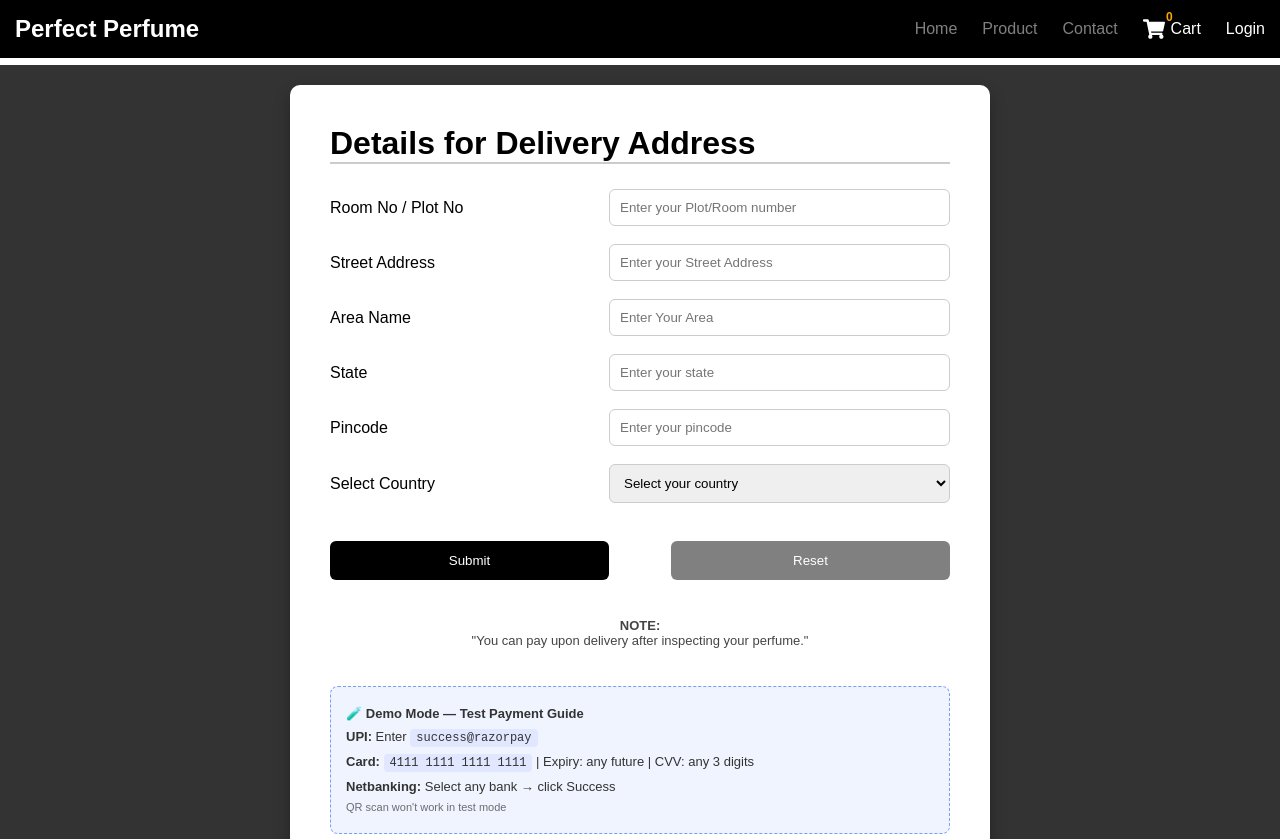
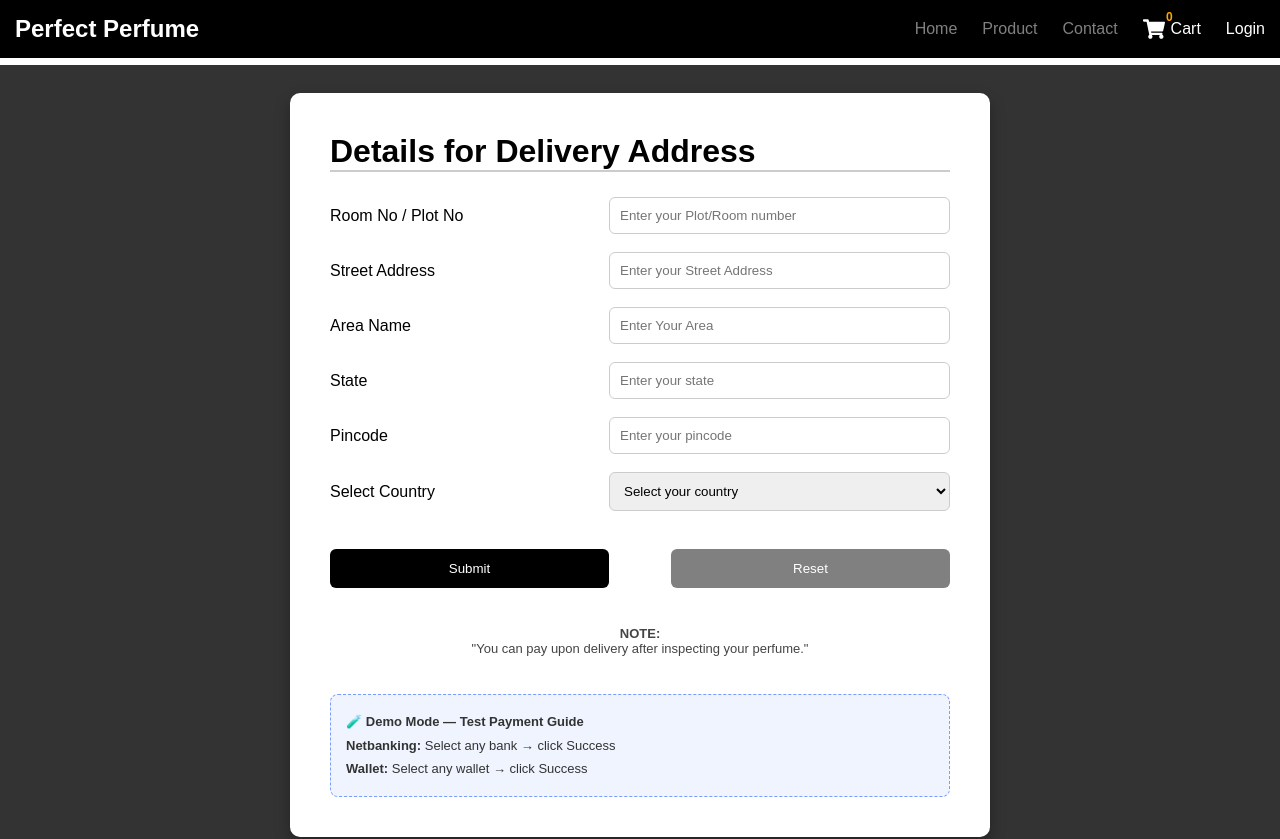
Before and after one commit to HariVignesh18/Perfect-Perfume-v2, a React (Vite) app: page /checkout in a window 1280 px wide. Shown: the top 839 px of the page. Built offline with nearby package versions, Linux system fonts and the light colour scheme; no server answers.

Commit message:
RazorPay improvement

```diff
--- a/src/components/Checkout.jsx
+++ b/src/components/Checkout.jsx
@@ -63,7 +63,12 @@ export default function Checkout() {
         email: "test@example.com",
         contact: "9999999999",
       },
-
+      method: {
+        upi: false,
+        card: false,
+        emi: false,
+        paylater: false
+      },
       handler: async function (response) {
         // 🔹 STEP 4: Verify payment
         const verifyRes = await fetch(`${API_BASE}/api/verify-payment`, {
@@ -226,10 +231,8 @@ export default function Checkout() {
 
           <div className="test-payment-info">
             <p><b>🧪 Demo Mode — Test Payment Guide</b></p>
-            <p><b>UPI:</b> Enter <code>success@razorpay</code></p>
-            <p><b>Card:</b> <code>4111 1111 1111 1111</code> | Expiry: any future | CVV: any 3 digits</p>
             <p><b>Netbanking:</b> Select any bank → click Success</p>
-            <p style={{ fontSize: '11px', opacity: 0.7 }}>QR scan won't work in test mode</p>
+            <p><b>Wallet:</b> Select any wallet → click Success</p>
           </div>
         </form>
       </div>
```
